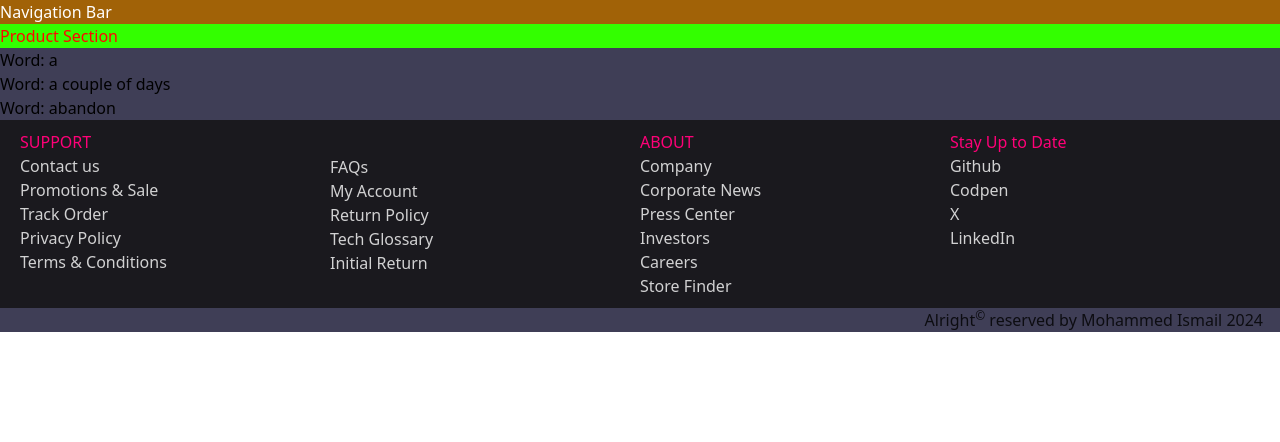
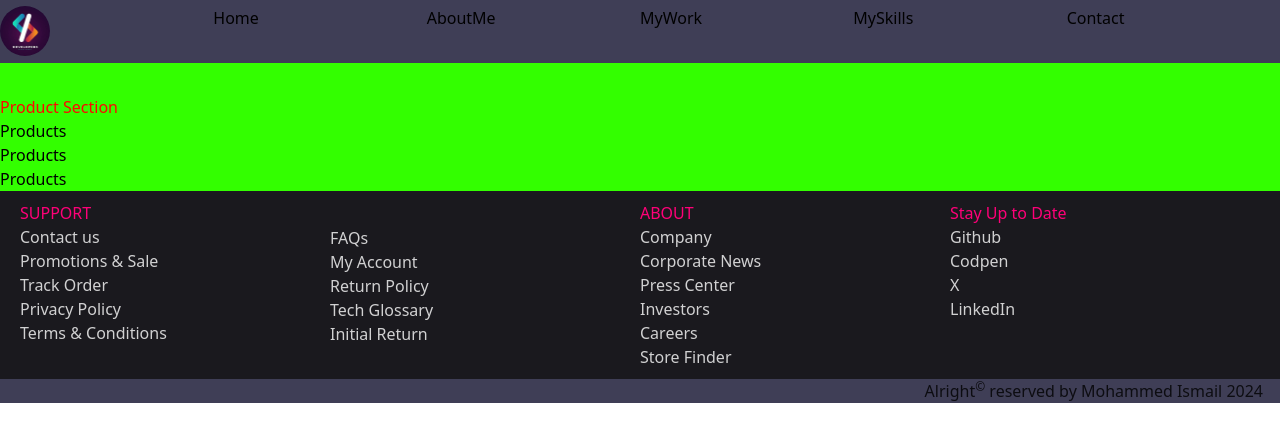
Before and after one commit to mdaleardc/product-landing, a React (Vite) app: page / in a window 1280 px wide. Shown: the top 442 px of the page. Built offline with nearby package versions, Linux system fonts and the light colour scheme.

Commit message:
logo Navber.jsx and Product.jsx
website logo is added, Navbar.jsx Product.jsx are updated.

```diff
--- a/src/Components/Navbar.jsx
+++ b/src/Components/Navbar.jsx
@@ -1,10 +1,20 @@
 import React from "react"
+import weblogo from "../Assets/weblogo.jpg"
 
 const Navbar = () => {
   return (
-  <>
-  <h1 className="bg-yellow-700 text-white">Navigation Bar</h1>
-  </>
+  <div className="py-[0.4rem] tx-[0.3rem] grid grid-cols-6 border-5 border-solid border-red-700">
+
+    <img src={weblogo} alt="logo-img" className="w-[50px] h-[50px] rounded-[50%] col-span-1 border-3 border-[green] border-solid"/>
+
+  <ul className="grid grid-cols-5 col-span-5 border-3 border-[red] border-solid">
+    <li><a href="#home">Home</a></li>
+    <li><a href="#aboutme">AboutMe</a></li>
+    <li><a href="#mywork">MyWork</a></li>
+    <li><a href="#myskills">MySkills</a></li>
+    <li><a href="#contact">Contact</a></li>
+  </ul>
+  </div>
     )
 }
 
--- a/src/Components/Product.jsx
+++ b/src/Components/Product.jsx
@@ -6,18 +6,18 @@ const Product = () => {
   const [words, setWords] = useState(Data);
 
   return (
-    <>
-    <h1 className="bg-[#33FF00] text-bold-800 text-[#FF0700]">Product Section</h1>
+    <div className="pt-[2rem] bg-[#33FF00]">
+    <h1 className="text-bold-800 text-[#FF0700]">Product Section</h1>
     <h2>
     {
       words.map(word => {
         return (
-        <h3>Word: {word.word}</h3>
+        <h1>Products</h1>
         )
       })
     }
     </h2>
-    </>
+    </div>
     )
 }
 
```
Also changed, not shown: src/Assets/weblogo.jpg (added).
